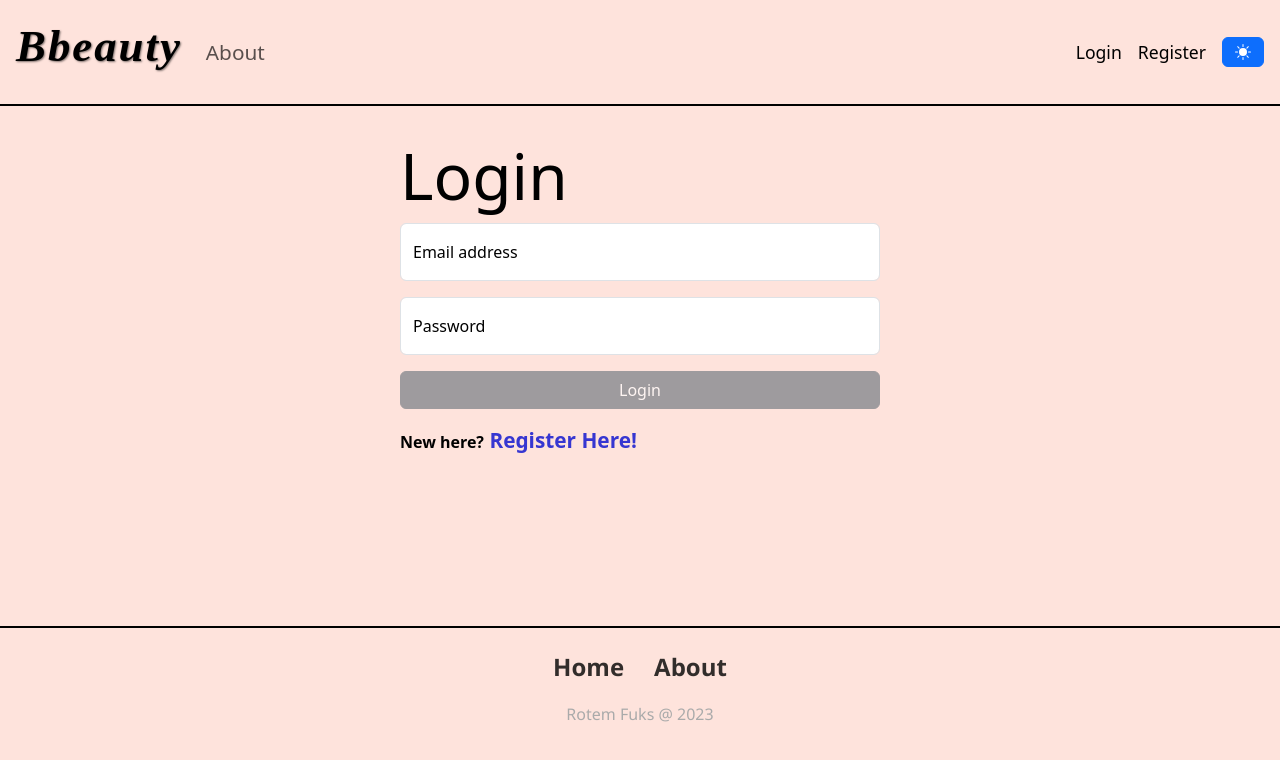
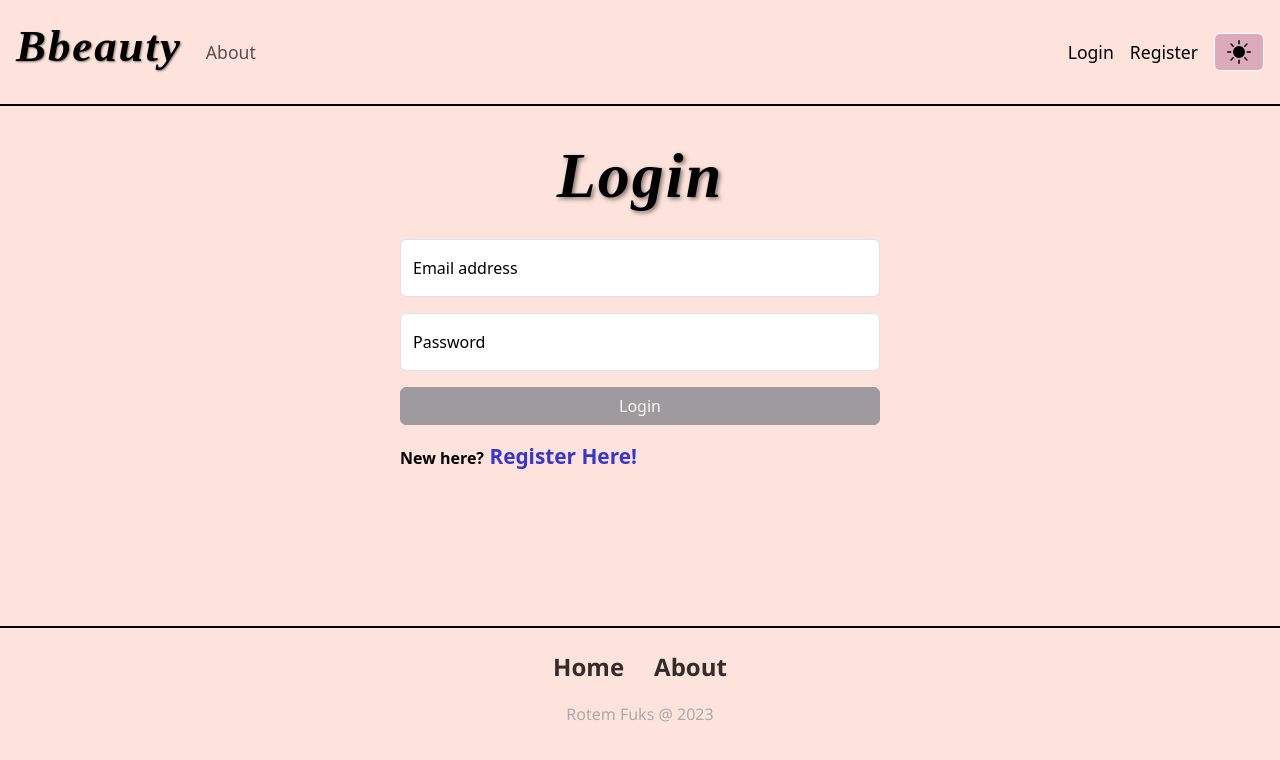
Before and after one commit to rotemfuks/Bbeauty, a React (Create React App) app: page /login in a window 1280 px wide. Shown: the top 760 px of the page. Built offline with nearby package versions, Linux system fonts and the light colour scheme; data requests are answered from the project's data file.

Commit message:
designs buttons & titles

```diff
--- a/src/components/BusinessCardForm.module.scss
+++ b/src/components/BusinessCardForm.module.scss
@@ -3,3 +3,15 @@
   display: flex;
   flex-direction: column;
 }
+
+.title {
+  text-align: center;
+  font-style: italic;
+  font-family: "Playfair Display", serif;
+  font-size: 3rem;
+  font-weight: 700;
+  word-spacing: 1px;
+  letter-spacing: 2px;
+  text-shadow: 2px 2px 4px rgba(0, 0, 0, 0.5);
+  padding-bottom: 1rem;
+}
--- a/src/components/BusinessCardForm.tsx
+++ b/src/components/BusinessCardForm.tsx
@@ -86,6 +86,8 @@ const BusinessCardForm: React.FC<NewCardFormProps> = () => {
 
   return (
     <Container>
+      <h1 className={styles.title}> Add Business Card</h1>
+
       <Row className="justify-content-center">
         <Col md={8}>
           <Form onSubmit={formik.handleSubmit} className={styles.cardForm}>
--- a/src/components/BusinessCards.module.scss
+++ b/src/components/BusinessCards.module.scss
@@ -44,4 +44,5 @@
 .cardCrud:hover {
   background-color: black;
   color: rgb(237, 237, 237);
+  border: 1px solid black;
 }
--- a/src/components/Footer.module.scss
+++ b/src/components/Footer.module.scss
@@ -46,3 +46,17 @@ body {
 .links:hover {
   opacity: 1;
 }
+
+.logoutButton {
+  background-color: #dbabbb;
+  color: black;
+  font-size: 1.2rem;
+
+  border: 1px solid #fff;
+}
+.logoutButton:hover {
+  background-color: #d992aa;
+  color: black;
+
+  border: 1px solid #fff;
+}
--- a/src/components/Footer.tsx
+++ b/src/components/Footer.tsx
@@ -2,11 +2,7 @@ import { FunctionComponent, useContext } from "react";
 import styles from "./Footer.module.scss";
 
 import { LoginContext } from "../context/LoginContext";
-// import {
-//   BsFillFunnelFill,
-//   BsFillHeartFill,
-//   BsCardHeading,
-// } from "react-icons/bs";
+
 import { Button } from "react-bootstrap";
 import { Link, useNavigate } from "react-router-dom";
 interface FooterProps {}
@@ -51,7 +47,9 @@ const Footer: FunctionComponent<FooterProps> = () => {
 
         {user && (
           <li>
-            <Button onClick={onLogoutClick}> log out</Button>
+            <Button onClick={onLogoutClick} className={styles.logoutButton}>
+              log out
+            </Button>
           </li>
         )}
       </ul>
--- a/src/components/Login.module.scss
+++ b/src/components/Login.module.scss
@@ -7,3 +7,15 @@
   color: rgb(54, 54, 209);
   font-size: 1.3rem;
 }
+
+.title {
+  text-align: center;
+  font-style: italic;
+  font-family: "Playfair Display", serif;
+  font-size: 4rem;
+  font-weight: 700;
+  word-spacing: 1px;
+  letter-spacing: 2px;
+  text-shadow: 2px 2px 4px rgba(0, 0, 0, 0.5);
+  padding-bottom: 1rem;
+}
--- a/src/components/Login.tsx
+++ b/src/components/Login.tsx
@@ -40,7 +40,7 @@ function Login() {
   return (
     <div className={styles.loginPage}>
       <form onSubmit={formik.handleSubmit}>
-        <h3 className="display-3">Login</h3>
+        <h3 className={styles.title}>Login</h3>
 
         <div className="form-floating mb-3">
           <input
--- a/src/components/Navigation.module.scss
+++ b/src/components/Navigation.module.scss
@@ -30,9 +30,14 @@
   }
 
   .logoutButton {
-    background-color: #d3c3c3;
-    border: black;
-    font-size: 1.2rem;
-    color: palevioletred;
+    background-color: #dbabbb;
+    color: black;
+    border: 1px solid #fff;
+  }
+  .logoutButton:hover {
+    background-color: #d992aa;
+    color: black;
+
+    border: 1px solid #fff;
   }
 }
--- a/src/components/Navigation.tsx
+++ b/src/components/Navigation.tsx
@@ -30,7 +30,7 @@ export function Navigation() {
 
       <Navbar.Collapse>
         <Nav className="mr-auto">
-          <Nav.Link as={NavLink} to="/about" style={{ fontSize: "1.3rem" }}>
+          <Nav.Link as={NavLink} to="/about" style={{ fontSize: "1.1rem" }}>
             About
           </Nav.Link>
 
@@ -89,6 +89,7 @@ export function Navigation() {
               </Button>
             </>
           )}
+
           <ThemeButton />
         </div>
       </Navbar.Collapse>
--- a/src/components/Register.module.scss
+++ b/src/components/Register.module.scss
@@ -11,3 +11,14 @@
   color: rgb(54, 54, 209);
   font-size: 1.3rem;
 }
+.title {
+  text-align: center;
+  font-style: italic;
+  font-family: "Playfair Display", serif;
+  font-size: 4rem;
+  font-weight: 700;
+  word-spacing: 1px;
+  letter-spacing: 2px;
+  text-shadow: 2px 2px 4px rgba(0, 0, 0, 0.5);
+  padding-bottom: 1rem;
+}
--- a/src/components/Register.tsx
+++ b/src/components/Register.tsx
@@ -55,7 +55,7 @@ const Register: FunctionComponent<RegisterProps> = () => {
   return (
     <div className={styles.registerPage}>
       <form onSubmit={formik.handleSubmit}>
-        <h3 className="display-3">Register</h3>
+        <h3 className={styles.title}>Register</h3>
 
         <div className="form-floating mb-3">
           <input
--- a/src/components/ThemeButton.module.scss
+++ b/src/components/ThemeButton.module.scss
@@ -1,5 +1,16 @@
 .themeButton {
-    display: flex;
-    justify-content: center;
-    align-items: center;
+  display: flex;
+  justify-content: center;
+  align-items: center;
+  background-color: #dbabbb;
+  color: black;
+  border: 1px solid white;
+  font-size: 1.5rem;
 }
+
+.themeButton:hover {
+  background-color: #f5e4e9;
+  color: black;
+  border: 1px solid black;
+  font-size: 1.5rem;
+}
```
